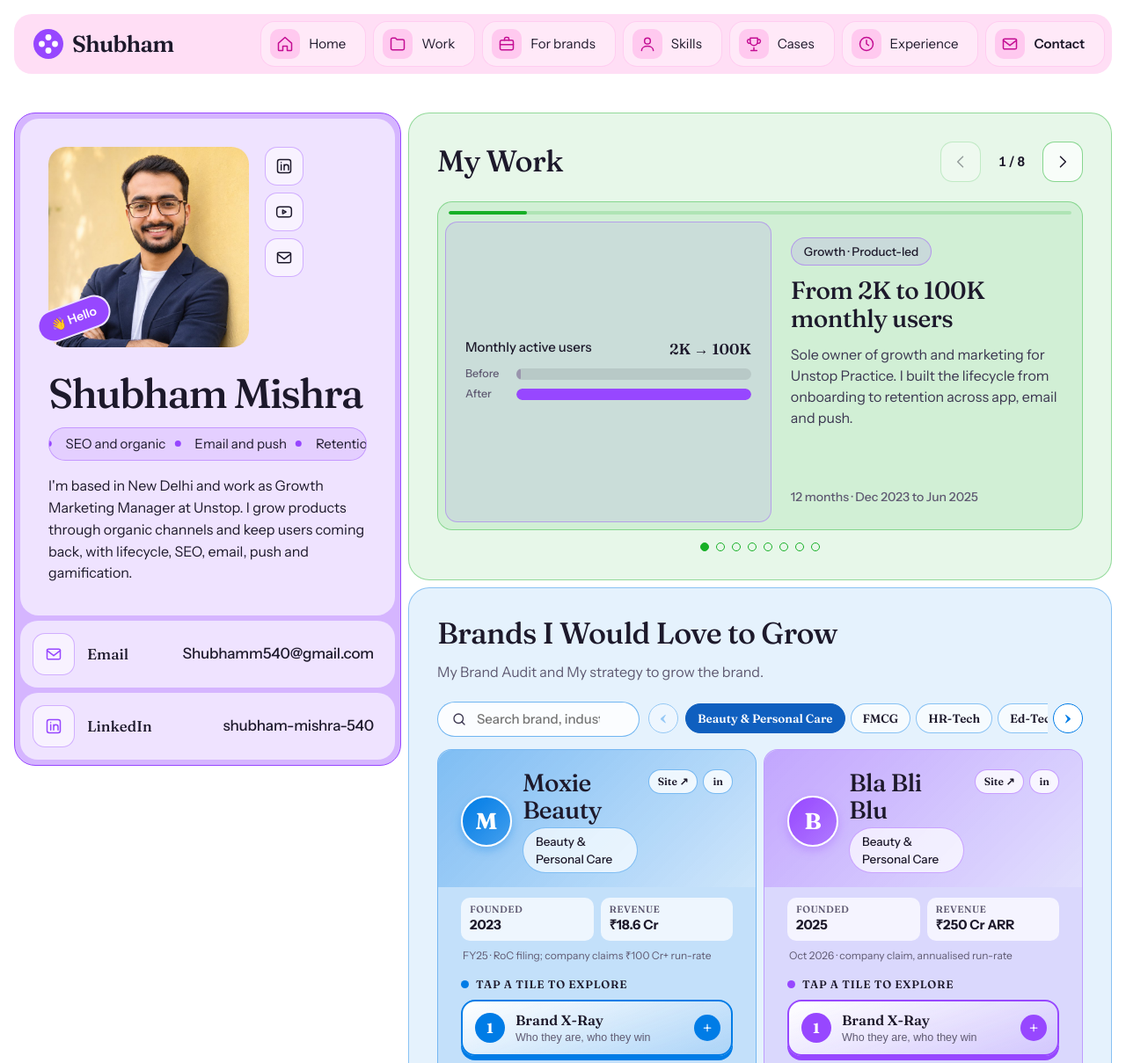
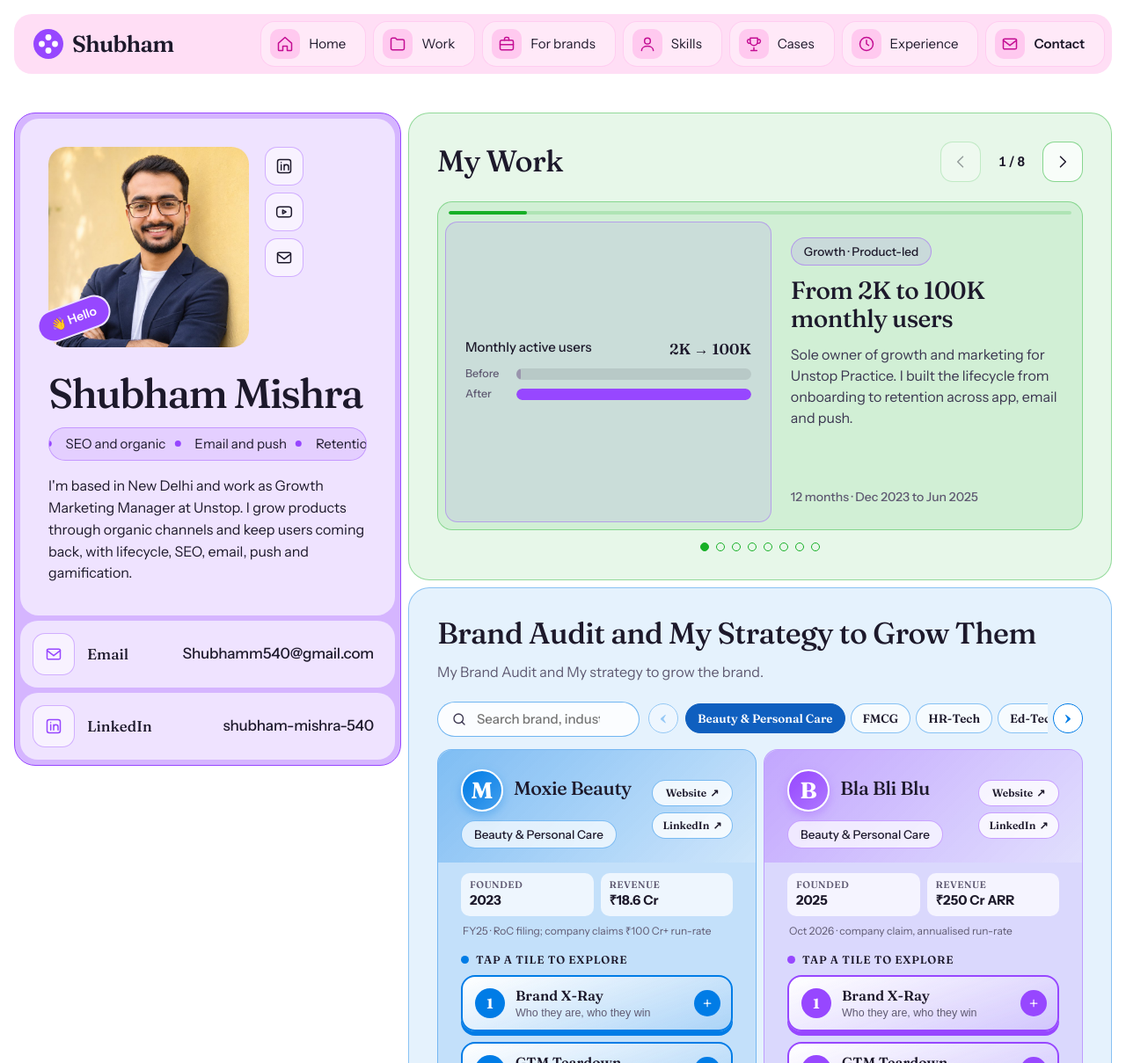
Before and after one commit to shubhamm540-design/shubham-portfolio, a plain HTML site: page index.html in a window 1280 px wide. Shown: the top 1209 px of the page at 88% size. Drawn offline with Linux system fonts and the light colour scheme.

Commit message:
Brands cards: new title, one-line name and chip, stacked Website/LinkedIn pills
Co-Authored-By: Claude Sonnet 5.5 <noreply@anthropic.com>
Claude-Session: https://claude.ai/code/session_01NwZ5MUXgAH1eie2f3G5G67

```diff
--- a/index.html
+++ b/index.html
@@ -171,8 +171,10 @@ main{display:grid;grid-template-columns:minmax(0,1fr);gap:8px;min-width:0}
 .bmeta small{font:600 11px var(--font-display);text-transform:uppercase;letter-spacing:.04em;color:var(--muted)}
 .bmeta b{font-size:15px;white-space:nowrap}
 .bnote{margin:-4px 2px 0;font-size:12px;color:var(--muted)}
-.bhead .blinks{margin-left:auto;align-self:flex-start}
-@media(max-width:420px){.bhead{flex-wrap:wrap}.bhead .blinks{margin-left:0;width:100%}}
+.bslide{container-type:inline-size}.bhead .blogo{width:48px;height:48px}.bhead{display:grid!important;grid-template-columns:auto minmax(0,1fr) auto;column-gap:12px;row-gap:10px;align-items:center}.bhead .blogo{grid-column:1;grid-row:1}.bhead .bt{display:contents}.bhead .bt h3{grid-column:2;grid-row:1;min-width:0}.bhead .tag{grid-column:1/3;grid-row:2;justify-self:start}.bhead .blinks{grid-column:3;grid-row:1/3}
+@container (max-width:285px){.bhead .blinks{grid-column:1/4;grid-row:3;flex-direction:row!important}.bhead .blinks a{flex:1}.bhead .bt h3{font-size:24px}}.bhead .bt h3{white-space:nowrap;font-size:clamp(18px,7cqw,30px);line-height:1.1;overflow:hidden;text-overflow:ellipsis}.bhead .tag{white-space:nowrap;display:inline-block;max-width:100%;overflow:hidden;text-overflow:ellipsis}
+.bhead .blinks{margin-left:0;flex-direction:column;gap:7px;align-self:center}.bhead .blinks a{height:30px;min-width:92px;justify-content:center;padding:0 10px}
+
 .bsteps{display:grid;grid-template-columns:1fr 1fr;gap:10px}
 .bstep{display:flex;gap:12px;align-items:center;text-align:left;padding:16px 14px;min-height:92px;border-radius:16px;border:.8px solid rgba(var(--c),.6);background:#fff;color:var(--ink);cursor:pointer;transition:transform .15s,box-shadow .15s}
 .bstep i{flex:none;width:34px;height:34px;border-radius:50%;background:rgb(var(--c));color:#fff;font:700 16px var(--font-display);font-style:normal;display:grid;place-items:center}
@@ -563,7 +565,7 @@ input[type=range]{width:100%;accent-color:#9747FF}
   <!-- Carousel 2: what I would do for brands -->
   <section class="wrap tint tone-blue brandwrap" id="brands" aria-labelledby="brands-h">
     <div class="sh">
-      <h2 id="brands-h">Brands I Would Love to Grow</h2>
+      <h2 id="brands-h">Brand Audit and My Strategy to Grow Them</h2>
       <div class="ctrl" data-for="c2" hidden style="display:none">
         <button type="button" data-dir="-1" aria-label="Previous brand"><svg class="ic"><use href="#i-left"/></svg></button>
         <span class="count" aria-live="polite">1 / 2</span>
@@ -864,8 +866,8 @@ input[type=range]{width:100%;accent-color:#9747FF}
     return '<article class="bslide tint2 tone-'+b.tone+'" data-b="'+id+'">'+
       '<header class="bhead"><span class="blogo" data-i="'+b.name.charAt(0)+'"><img src="https://www.google.com/s2/favicons?domain='+host+'&sz=64" alt="" width="32" height="32" loading="lazy" onerror="this.remove()"></span>'+
       '<div class="bt"><h3>'+b.name+'</h3><span class="tag">'+b.ind.replace('&','&amp;')+'</span></div>'+
-      '<div class="blinks"><a href="'+p.w+'" target="_blank" rel="noopener" aria-label="'+b.name+' website">Site ↗</a>'+
-      '<a href="'+p.l+'" target="_blank" rel="noopener" aria-label="'+b.name+' on LinkedIn">in</a></div></header>'+
+      '<div class="blinks"><a href="'+p.w+'" target="_blank" rel="noopener" aria-label="'+b.name+' website"><span>Website</span> ↗</a>'+
+      '<a href="'+p.l+'" target="_blank" rel="noopener" aria-label="'+b.name+' on LinkedIn"><span>LinkedIn</span> ↗</a></div></header>'+
       '<div class="bmeta"><span><small>Founded</small><b>'+p.f+'</b></span><span><small>Revenue</small><b>'+p.r+'</b></span>'+'</div>'+
       '<p class="bnote">'+p.rn+'</p>'+
       '<p class="bhint"><i></i>Tap a tile to explore</p><div class="bsteps">'+btns+'</div>'+
```
